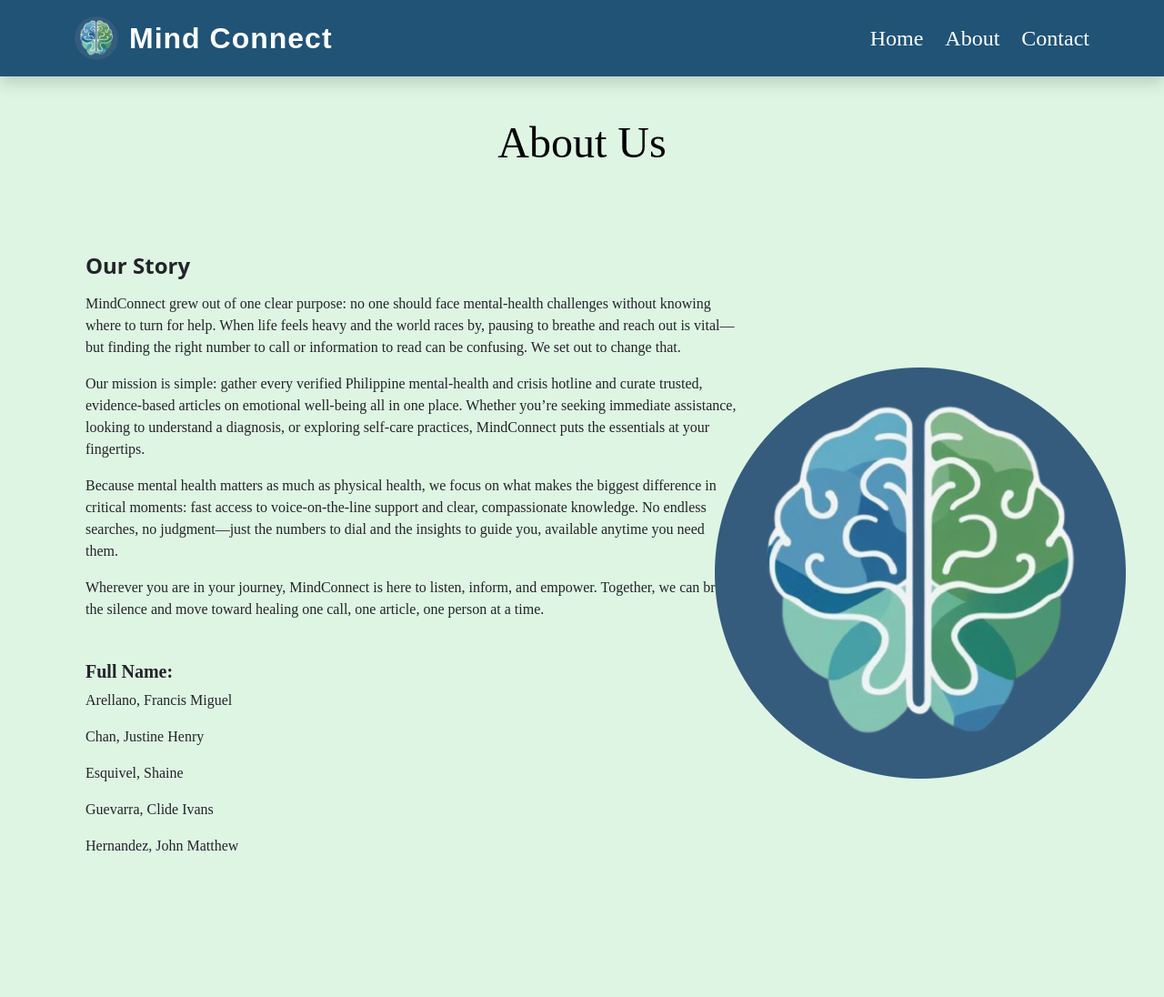
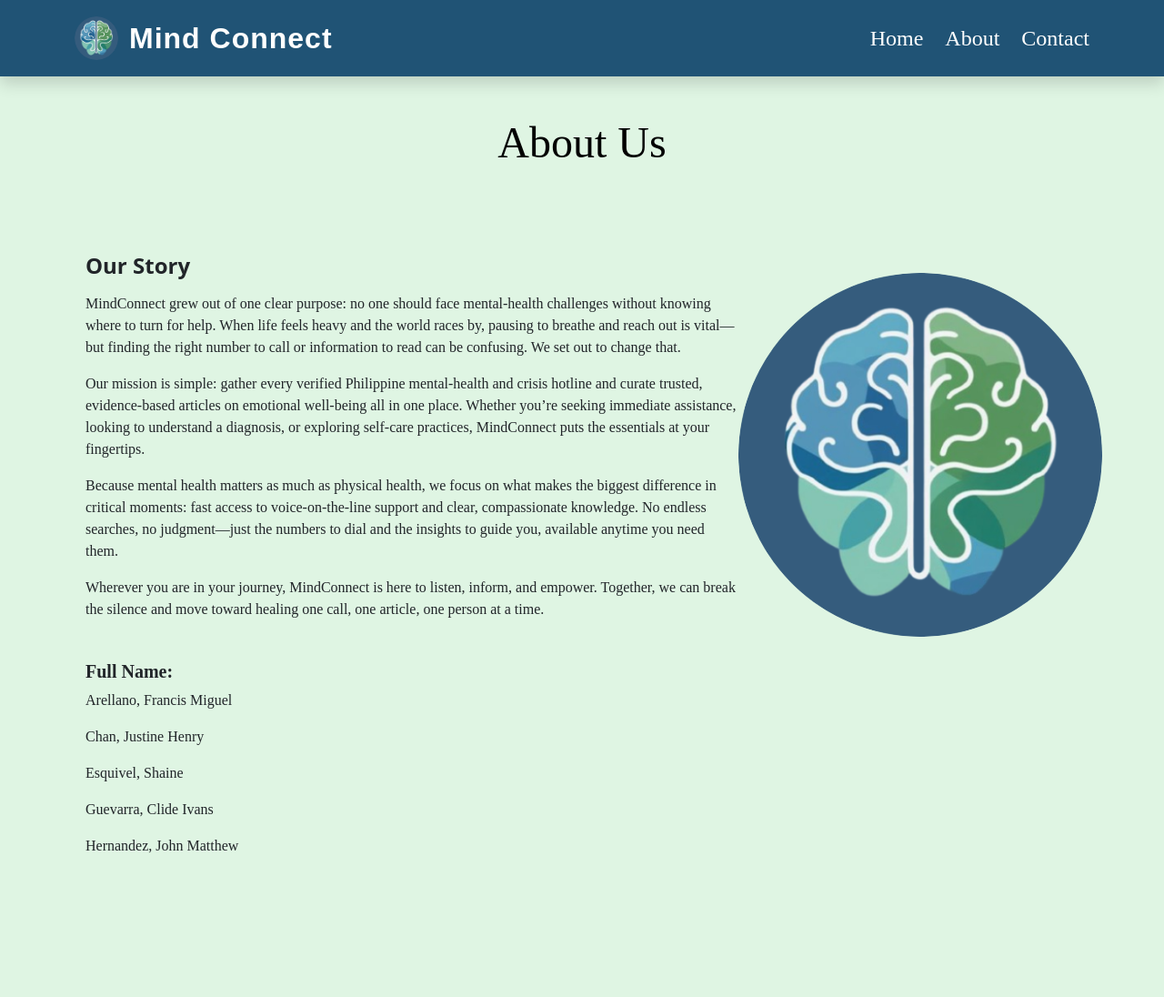
Before and after one commit to Mind-Connect/wd-mindconnect, a PHP site: page /about.php in a window 1280 px wide. Shown: the top 1096 px of the page at 91% size. Run offline with PHP 8.4, Linux system fonts and the light colour scheme.

Commit message:
guevarra

```diff
--- a/style.css
+++ b/style.css
@@ -156,6 +156,14 @@ section {
   justify-content: center
 }
 
+.about-icon {
+  width: 400px;
+  height: auto;
+  border-radius: 50%;
+  object-fit: cover;
+  margin-top: -260px;
+}
+
 .about-text p {
   margin-bottom: 1rem;
 }
```
